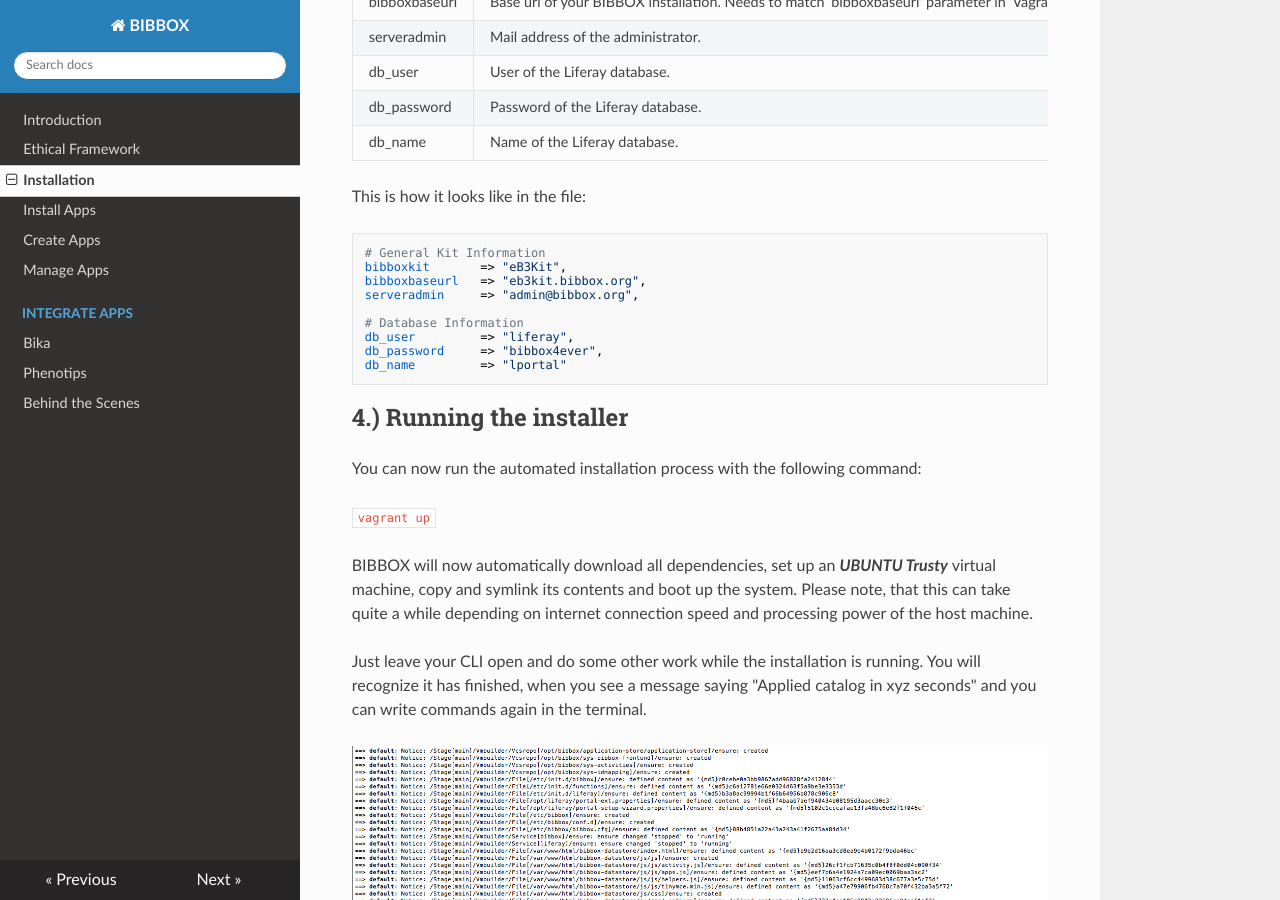
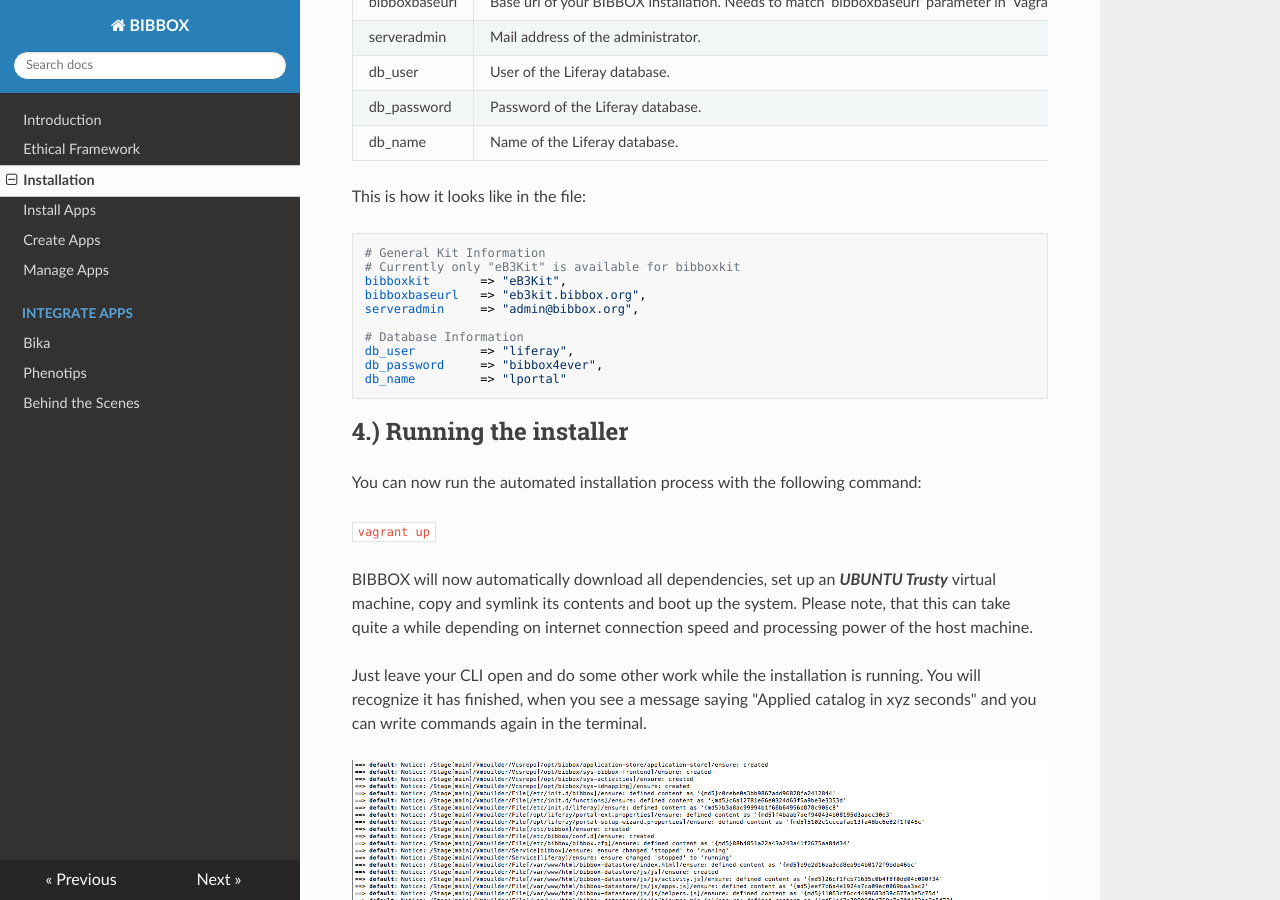
Before and after one commit to roxmer/bibbox-documentation, an MkDocs documentation site: the page built from docs/installation.md, in a window 1280 px wide and 900 px high, scrolled down 6545 px. Built offline with MkDocs 1.6.1, drawn with Linux system fonts in a browser that asks for light colours; nearby versions of some CDN libraries; old or Windows-style settings are respelled for this version of MkDocs.

Commit message:
availability warning

````diff
--- a/docs/installation.md
+++ b/docs/installation.md
@@ -226,6 +226,7 @@ This is how it looks like in the file:
 
 ```
 # General Kit Information
+# Currently only "eB3Kit" is available for bibboxkit
 bibboxkit		=> "eB3Kit",
 bibboxbaseurl	=> "eb3kit.bibbox.org",
 serveradmin		=> "admin@bibbox.org",
````
Also changed, not shown: docs/technical.md (+1 -0 lines).
